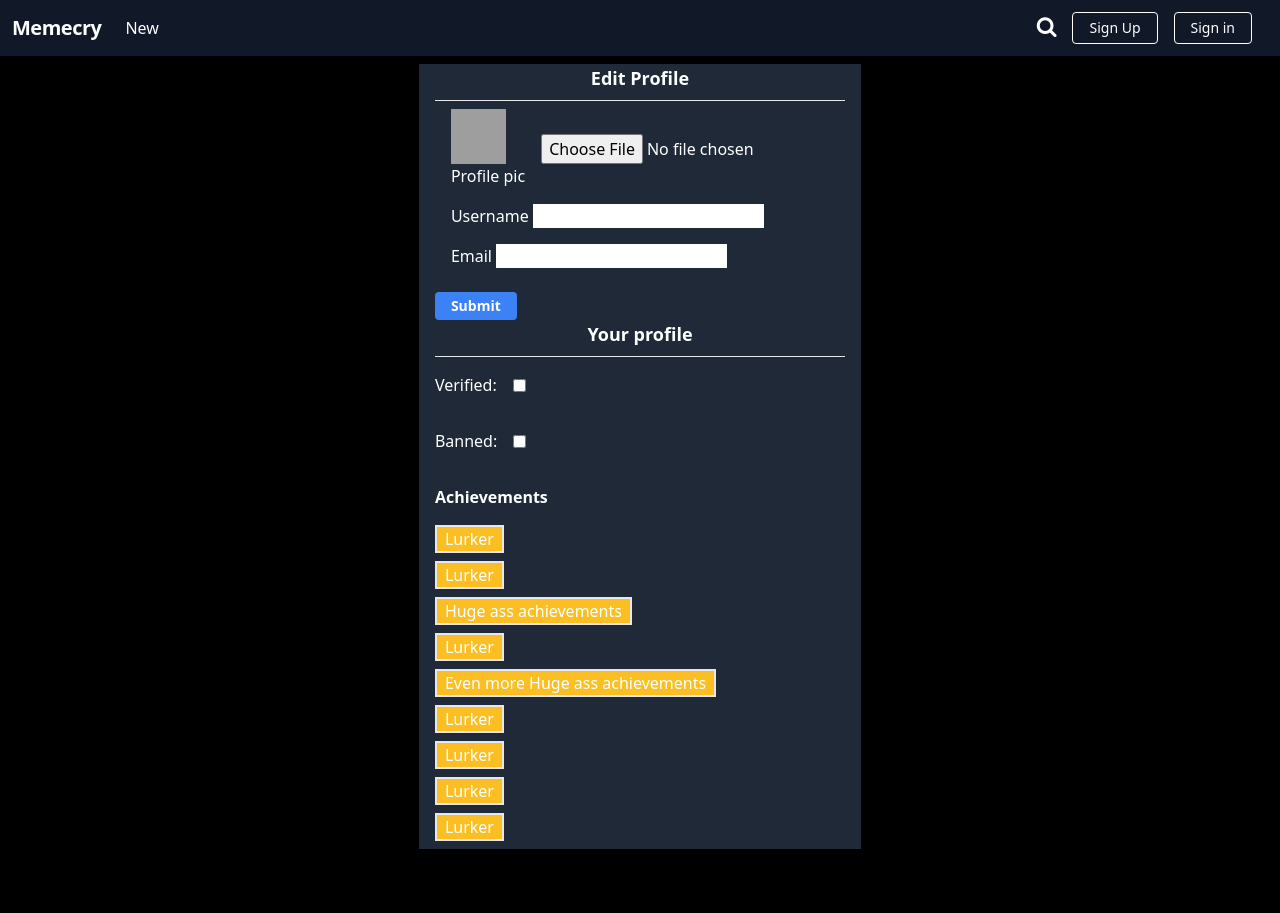
After one commit to crpier/memecry, a FastAPI app: template src/templates/me.html in a window 1280 px wide. The commit adds this page. Run offline with FastAPI, Linux system fonts and the light colour scheme; the template is opened without the code that fills it, so the values that code supplies are empty; parts of the project's set-up code (start-up, migrations or seed data) failed here and were passed over; grey boxes are pictures that could not be loaded.

Commit message:
add page to view/edit own profile at /me

```diff
--- a/src/main.py
+++ b/src/main.py
@@ -21,6 +21,7 @@ from viewrender import (
     render_comment,
     render_comment_partial,
     render_login,
+    render_profile_page,
     render_signup,
     render_post,
     render_post_upload,
@@ -52,7 +53,7 @@ def check_health():
 ### Users ###
 @app.get("/me")
 def get_me(current_user: schema.User = Depends(deps.get_current_user)):
-    return current_user
+    return render_profile_page(current_user)
 
 
 @app.get("/post/{post_id}")
--- a/src/templates/main.html
+++ b/src/templates/main.html
@@ -11,7 +11,7 @@
     <link rel="stylesheet" href="https://cdnjs.cloudflare.com/ajax/libs/font-awesome/4.7.0/css/font-awesome.min.css">
 </head>
 
-<body class="bg-black text-white">
+<body class="bg-black text-white h-screen">
     <nav class="flex flex-row items-center bg-gray-900 p-3 fixed w-full h-14">
         <a href="/" class="mr-6 flex flex-shrink-0 items-center">
             <span class="text-xl font-semibold tracking-tight">Memecry</span>
--- /dev/null
+++ b/src/templates/me.html
@@ -0,0 +1,63 @@
+{% extends "main.html" %}
+{% block main_content %}
+
+<script>
+    setTimeout(() => {
+        location.reload()
+    }, 5000)
+</script>
+
+<div class="bg-gray-800 text-center flex flex-col" style="">
+    <div class="">
+        <h1 class="text-lg font-bold border-b mx-4 pb-2">Edit Profile</h1>
+        <form class="flex flex-col items-start">
+            <div class="m-2 ml-8 flex flex-row justify-center items-center">
+                <div class="flex flex-col mr-4">
+                    <img src="{{ user.pfp_src or " https://avatars.githubusercontent.com/u/31815875?v=4" }}"
+                        style="width:55px;height:55px;">
+                    <label for="profile">Profile pic</label>
+                </div>
+                <input type="file" name="profile" />
+            </div>
+            <div class="m-2 ml-8">
+                <label for="username">Username</label>
+                <input type="text" name="username" />
+            </div>
+            <div class="m-2 ml-8">
+                <label for="email">Email</label>
+                <input type="email" name="email" />
+            </div>
+            <button
+                class="mt-4 ml-4 rounded border-white bg-blue-500 px-4 py-1 text-sm font-semibold hover:border-transparent hover:bg-white hover:text-teal-500"
+                type="submit">
+                Submit
+            </button>
+        </form>
+    </div>
+    <div class="flex flex-col">
+        <h1 class="text-lg font-bold border-b mx-4 pb-2">Your profile</h1>
+        <div class="flex flex-row items-center">
+            <p class="m-4">Verified:</p>
+            <input type="checkbox" value="{{ user.verified }}" />
+        </div>
+        <div class="flex flex-row items-center">
+            <p class="m-4">Banned:</p>
+            <input type="checkbox" value="{{ user.banned }}" />
+        </div>
+        <div class="flex flex-col items-start">
+            <p class="text-md font-bold m-4"> Achievements</p>
+            <ul class="ml-4">
+                <li class="bg-yellow-400 border-2 border-md px-2 mb-2 w-max">Lurker</li>
+                <li class="bg-yellow-400 border-2 border-md px-2 mb-2 w-max">Lurker</li>
+                <li class="bg-yellow-400 border-2 border-md px-2 mb-2 w-max">Huge ass achievements</li>
+                <li class="bg-yellow-400 border-2 border-md px-2 mb-2 w-max">Lurker</li>
+                <li class="bg-yellow-400 border-2 border-md px-2 mb-2 w-max">Even more Huge ass achievements</li>
+                <li class="bg-yellow-400 border-2 border-md px-2 mb-2 w-max">Lurker</li>
+                <li class="bg-yellow-400 border-2 border-md px-2 mb-2 w-max">Lurker</li>
+                <li class="bg-yellow-400 border-2 border-md px-2 mb-2 w-max">Lurker</li>
+                <li class="bg-yellow-400 border-2 border-md px-2 mb-2 w-max">Lurker</li>
+            </ul>
+        </div>
+    </div>
+</div>
+{% endblock %}
--- a/viewrender.py
+++ b/viewrender.py
@@ -119,3 +119,7 @@
             "post_id": post_id,
         },
     )
+
+
+def render_profile_page(user: User):
+    return templates.TemplateResponse("me.html", {"request": {}, "user": user})
```
